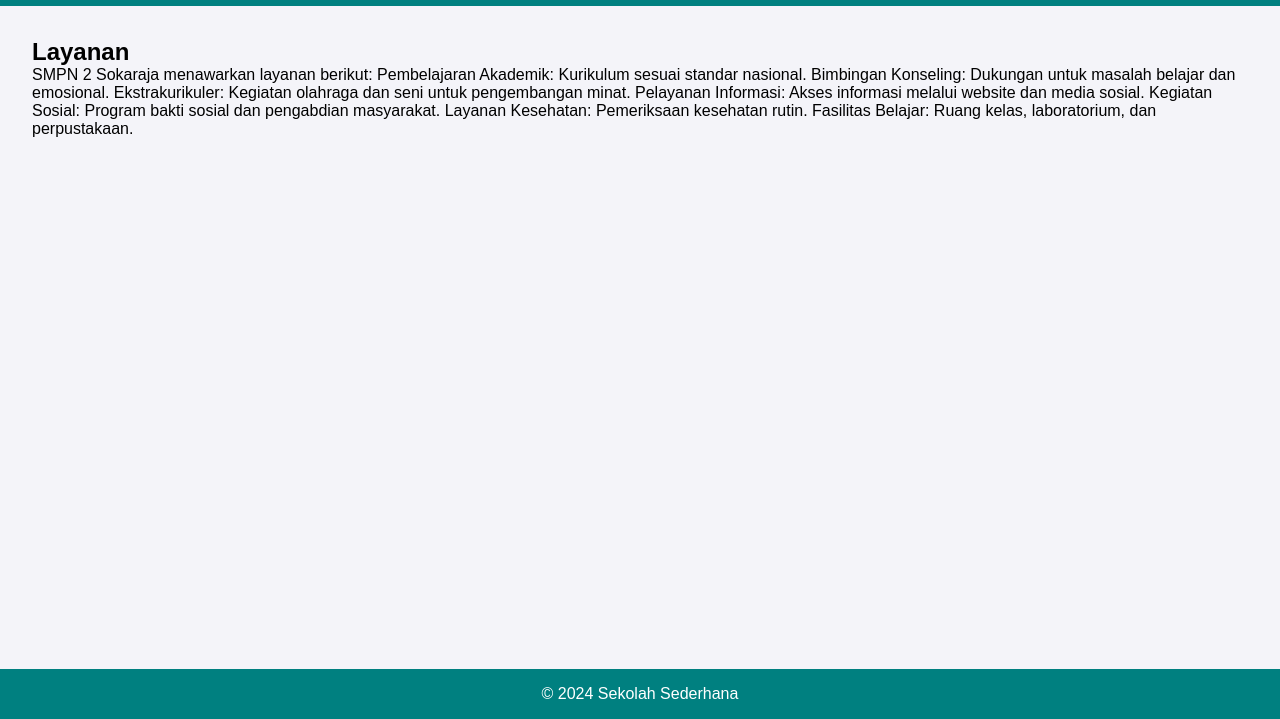
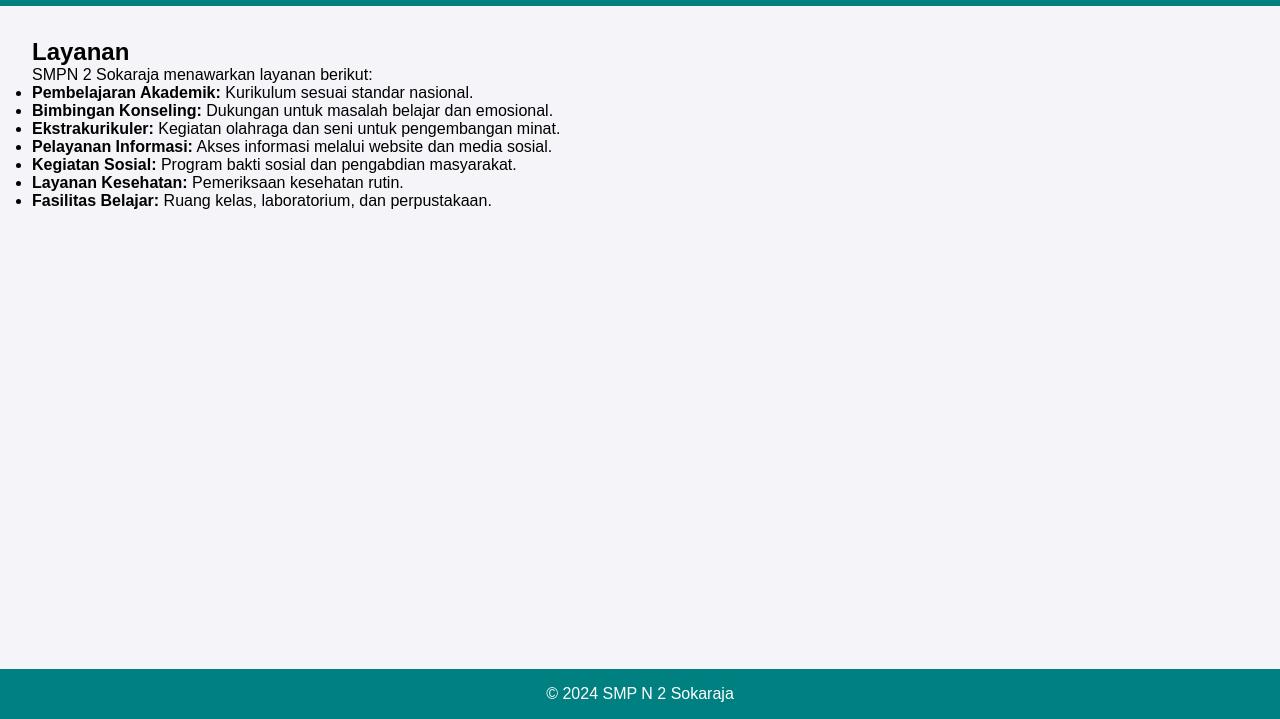
Before and after one commit to naovalls/SMPN-2-SOKARAJA, a plain HTML site: page index.html in a window 1280 px wide. Both pictures are taken after a click on the link "Layanan". Shown: the part 81-800 px from the top of the page. Drawn offline with Linux system fonts and the light colour scheme; files whose address does not match are found by name.

Commit message:
Update index.html

```diff
--- a/index.html
+++ b/index.html
@@ -28,25 +28,26 @@
 
         <section id="profil" class="page" style="display:none;">
             <h2>Profil</h2>
-            <p>ISMPN 2 Sokaraja terletak di [alamat lengkap], beroperasi sejak [tahun berdiri]. Sekolah kami berkomitmen untuk memberikan pendidikan yang tidak hanya fokus pada akademik tetapi juga pengembangan karakter siswa. Kami memiliki tenaga pengajar yang berkualitas dan berpengalaman di bidangnya..</p>
+            <p>SMPN 2 Sokaraja terletak di [alamat lengkap], beroperasi sejak [tahun berdiri]. Sekolah kami berkomitmen untuk memberikan pendidikan yang tidak hanya fokus pada akademik tetapi juga pengembangan karakter siswa. Kami memiliki tenaga pengajar yang berkualitas dan berpengalaman di bidangnya.</p>
         </section>
 
         <section id="layanan" class="page" style="display:none;">
             <h2>Layanan</h2>
-            <p>SMPN 2 Sokaraja menawarkan layanan berikut:
-Pembelajaran Akademik: Kurikulum sesuai standar nasional.
-Bimbingan Konseling: Dukungan untuk masalah belajar dan emosional.
-Ekstrakurikuler: Kegiatan olahraga dan seni untuk pengembangan minat.
-Pelayanan Informasi: Akses informasi melalui website dan media sosial.
-Kegiatan Sosial: Program bakti sosial dan pengabdian masyarakat.
-Layanan Kesehatan: Pemeriksaan kesehatan rutin.
-Fasilitas Belajar: Ruang kelas, laboratorium, dan perpustakaan.</p>
+            <p>SMPN 2 Sokaraja menawarkan layanan berikut:</p>
+            <ul>
+                <li><strong>Pembelajaran Akademik:</strong> Kurikulum sesuai standar nasional.</li>
+                <li><strong>Bimbingan Konseling:</strong> Dukungan untuk masalah belajar dan emosional.</li>
+                <li><strong>Ekstrakurikuler:</strong> Kegiatan olahraga dan seni untuk pengembangan minat.</li>
+                <li><strong>Pelayanan Informasi:</strong> Akses informasi melalui website dan media sosial.</li>
+                <li><strong>Kegiatan Sosial:</strong> Program bakti sosial dan pengabdian masyarakat.</li>
+                <li><strong>Layanan Kesehatan:</strong> Pemeriksaan kesehatan rutin.</li>
+                <li><strong>Fasilitas Belajar:</strong> Ruang kelas, laboratorium, dan perpustakaan.</li>
+            </ul>
         </section>
 
         <section id="galeri" class="page" style="display:none;">
             <h2>Galeri</h2>
             <p>Foto kegiatan sekolah:</p>
-            <!--images/20220925_105952453-min.jpg-->
             <img src="images/20220925_105952453-min.jpg" alt="Foto Kegiatan Sekolah" style="width: 100%; max-width: 600px; height: auto;">
         </section>
 
@@ -57,7 +58,7 @@ Fasilitas Belajar: Ruang kelas, laboratorium, dan perpustakaan.</p>
     </main>
 
     <footer>
-        <p>&copy; 2024 Sekolah Sederhana</p>
+        <p>&copy; 2024 SMP N 2 Sokaraja</p>
     </footer>
 
     <script>
```
